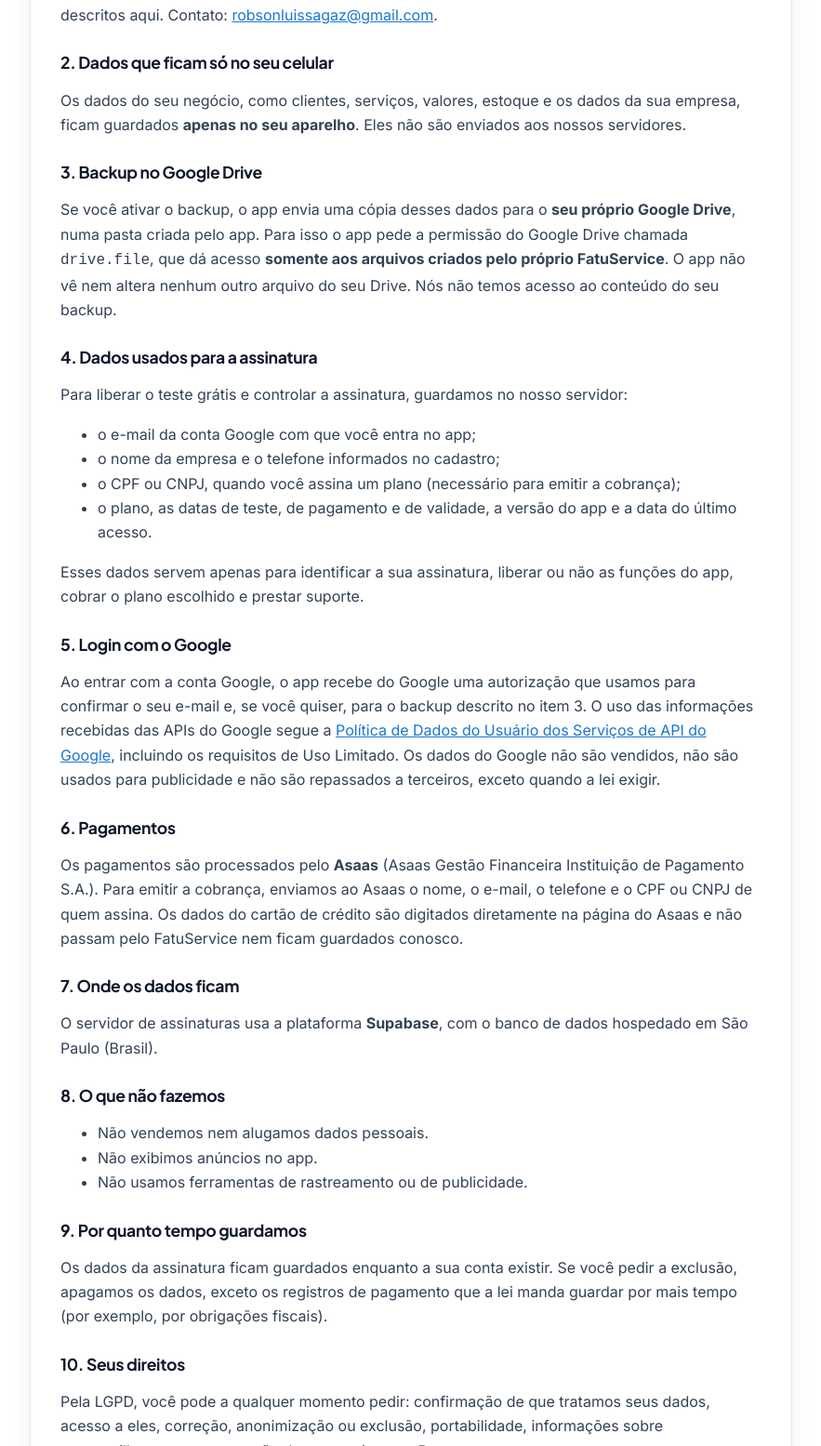
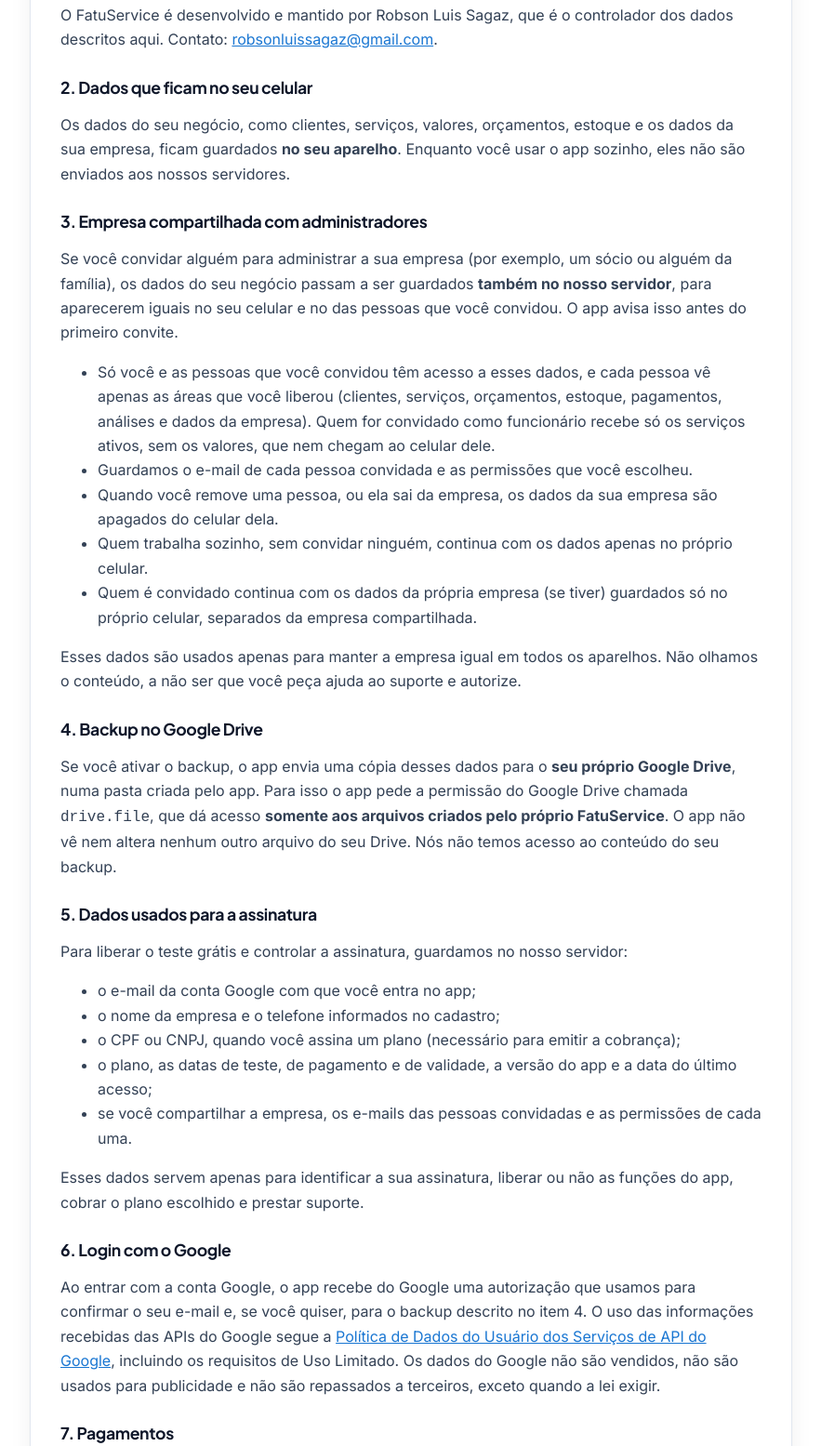
Before and after one commit to robsonluissagaz/fatuservice, a plain HTML site: page privacidade.html in a window 1280 px wide. Shown: the part 502-2057 px from the top of the page at 93% size, without its empty margins (198-1081 px from the left). Drawn offline with Linux system fonts and the light colour scheme.

Commit message:
Versão 0.18.0: empresa compartilhada (privacidade, termos e novidades)
- novidades.json: 0.18.0 (administradores, permissões e funcionário).
- privacidade: item novo sobre a empresa compartilhada (dados também no
  servidor só para quem convida alguém; funcionário sem valores).
- termos: item Administradores da empresa; página inicial ajustada.

Co-Authored-By: Claude Opus 5.5 <noreply@anthropic.com>

```diff
--- a/privacidade.html
+++ b/privacidade.html
@@ -32,58 +32,70 @@
   </header>
   <main class="recipiente conteudo-pagina">
     <article class="cartao documento estreito">
-      <p class="suave">Vigente desde 23 de novembro de 2026.</p>
+      <p class="suave">Atualizada em 25 de novembro de 2026 (inclui a empresa compartilhada com administradores, item 3).</p>
 
       <p>Esta política explica quais dados o aplicativo FatuService usa, para quê e quais são os seus direitos, conforme a Lei Geral de Proteção de Dados (Lei nº 13.709/2018, LGPD).</p>
 
       <h3>1. Quem é o responsável</h3>
       <p>O FatuService é desenvolvido e mantido por Robson Luis Sagaz, que é o controlador dos dados descritos aqui. Contato: <a href="mailto:robsonluissagaz@gmail.com">robsonluissagaz@gmail.com</a>.</p>
 
-      <h3>2. Dados que ficam só no seu celular</h3>
-      <p>Os dados do seu negócio, como clientes, serviços, valores, estoque e os dados da sua empresa, ficam guardados <strong>apenas no seu aparelho</strong>. Eles não são enviados aos nossos servidores.</p>
+      <h3>2. Dados que ficam no seu celular</h3>
+      <p>Os dados do seu negócio, como clientes, serviços, valores, orçamentos, estoque e os dados da sua empresa, ficam guardados <strong>no seu aparelho</strong>. Enquanto você usar o app sozinho, eles não são enviados aos nossos servidores.</p>
 
-      <h3>3. Backup no Google Drive</h3>
+      <h3>3. Empresa compartilhada com administradores</h3>
+      <p>Se você convidar alguém para administrar a sua empresa (por exemplo, um sócio ou alguém da família), os dados do seu negócio passam a ser guardados <strong>também no nosso servidor</strong>, para aparecerem iguais no seu celular e no das pessoas que você convidou. O app avisa isso antes do primeiro convite.</p>
+      <ul>
+        <li>Só você e as pessoas que você convidou têm acesso a esses dados, e cada pessoa vê apenas as áreas que você liberou (clientes, serviços, orçamentos, estoque, pagamentos, análises e dados da empresa). Quem for convidado como funcionário recebe só os serviços ativos, sem os valores, que nem chegam ao celular dele.</li>
+        <li>Guardamos o e-mail de cada pessoa convidada e as permissões que você escolheu.</li>
+        <li>Quando você remove uma pessoa, ou ela sai da empresa, os dados da sua empresa são apagados do celular dela.</li>
+        <li>Quem trabalha sozinho, sem convidar ninguém, continua com os dados apenas no próprio celular.</li>
+        <li>Quem é convidado continua com os dados da própria empresa (se tiver) guardados só no próprio celular, separados da empresa compartilhada.</li>
+      </ul>
+      <p>Esses dados são usados apenas para manter a empresa igual em todos os aparelhos. Não olhamos o conteúdo, a não ser que você peça ajuda ao suporte e autorize.</p>
+
+      <h3>4. Backup no Google Drive</h3>
       <p>Se você ativar o backup, o app envia uma cópia desses dados para o <strong>seu próprio Google Drive</strong>, numa pasta criada pelo app. Para isso o app pede a permissão do Google Drive chamada <code>drive.file</code>, que dá acesso <strong>somente aos arquivos criados pelo próprio FatuService</strong>. O app não vê nem altera nenhum outro arquivo do seu Drive. Nós não temos acesso ao conteúdo do seu backup.</p>
 
-      <h3>4. Dados usados para a assinatura</h3>
+      <h3>5. Dados usados para a assinatura</h3>
       <p>Para liberar o teste grátis e controlar a assinatura, guardamos no nosso servidor:</p>
       <ul>
         <li>o e-mail da conta Google com que você entra no app;</li>
         <li>o nome da empresa e o telefone informados no cadastro;</li>
         <li>o CPF ou CNPJ, quando você assina um plano (necessário para emitir a cobrança);</li>
-        <li>o plano, as datas de teste, de pagamento e de validade, a versão do app e a data do último acesso.</li>
+        <li>o plano, as datas de teste, de pagamento e de validade, a versão do app e a data do último acesso;</li>
+        <li>se você compartilhar a empresa, os e-mails das pessoas convidadas e as permissões de cada uma.</li>
       </ul>
       <p>Esses dados servem apenas para identificar a sua assinatura, liberar ou não as funções do app, cobrar o plano escolhido e prestar suporte.</p>
 
-      <h3>5. Login com o Google</h3>
-      <p>Ao entrar com a conta Google, o app recebe do Google uma autorização que usamos para confirmar o seu e-mail e, se você quiser, para o backup descrito no item 3. O uso das informações recebidas das APIs do Google segue a <a href="https://developers.google.com/terms/api-services-user-data-policy" rel="noopener">Política de Dados do Usuário dos Serviços de API do Google</a>, incluindo os requisitos de Uso Limitado. Os dados do Google não são vendidos, não são usados para publicidade e não são repassados a terceiros, exceto quando a lei exigir.</p>
+      <h3>6. Login com o Google</h3>
+      <p>Ao entrar com a conta Google, o app recebe do Google uma autorização que usamos para confirmar o seu e-mail e, se você quiser, para o backup descrito no item 4. O uso das informações recebidas das APIs do Google segue a <a href="https://developers.google.com/terms/api-services-user-data-policy" rel="noopener">Política de Dados do Usuário dos Serviços de API do Google</a>, incluindo os requisitos de Uso Limitado. Os dados do Google não são vendidos, não são usados para publicidade e não são repassados a terceiros, exceto quando a lei exigir.</p>
 
-      <h3>6. Pagamentos</h3>
+      <h3>7. Pagamentos</h3>
       <p>Os pagamentos são processados pelo <strong>Asaas</strong> (Asaas Gestão Financeira Instituição de Pagamento S.A.). Para emitir a cobrança, enviamos ao Asaas o nome, o e-mail, o telefone e o CPF ou CNPJ de quem assina. Os dados do cartão de crédito são digitados diretamente na página do Asaas e não passam pelo FatuService nem ficam guardados conosco.</p>
 
-      <h3>7. Onde os dados ficam</h3>
-      <p>O servidor de assinaturas usa a plataforma <strong>Supabase</strong>, com o banco de dados hospedado em São Paulo (Brasil).</p>
+      <h3>8. Onde os dados ficam</h3>
+      <p>O servidor do FatuService (assinaturas e, quando houver, a empresa compartilhada) usa a plataforma <strong>Supabase</strong>, com o banco de dados hospedado em São Paulo (Brasil).</p>
 
-      <h3>8. O que não fazemos</h3>
+      <h3>9. O que não fazemos</h3>
       <ul>
         <li>Não vendemos nem alugamos dados pessoais.</li>
         <li>Não exibimos anúncios no app.</li>
         <li>Não usamos ferramentas de rastreamento ou de publicidade.</li>
       </ul>
 
-      <h3>9. Por quanto tempo guardamos</h3>
-      <p>Os dados da assinatura ficam guardados enquanto a sua conta existir. Se você pedir a exclusão, apagamos os dados, exceto os registros de pagamento que a lei manda guardar por mais tempo (por exemplo, por obrigações fiscais).</p>
+      <h3>10. Por quanto tempo guardamos</h3>
+      <p>Os dados da assinatura ficam guardados enquanto a sua conta existir. Os dados de uma empresa compartilhada ficam guardados enquanto ela estiver compartilhada. Se você pedir a exclusão, apagamos os dados, exceto os registros de pagamento que a lei manda guardar por mais tempo (por exemplo, por obrigações fiscais).</p>
 
-      <h3>10. Seus direitos</h3>
+      <h3>11. Seus direitos</h3>
       <p>Pela LGPD, você pode a qualquer momento pedir: confirmação de que tratamos seus dados, acesso a eles, correção, anonimização ou exclusão, portabilidade, informações sobre compartilhamento e revogação do consentimento. Basta escrever para <a href="mailto:robsonluissagaz@gmail.com">robsonluissagaz@gmail.com</a>. Você também pode desconectar o FatuService da sua conta Google em <a href="https://myaccount.google.com/permissions" rel="noopener">myaccount.google.com/permissions</a>.</p>
 
-      <h3>11. Segurança</h3>
-      <p>A comunicação entre o app e o servidor é criptografada (HTTPS), e o acesso ao banco de dados é restrito ao próprio servidor de assinaturas.</p>
+      <h3>12. Segurança</h3>
+      <p>A comunicação entre o app e o servidor é criptografada (HTTPS), e o acesso ao banco de dados é restrito às funções do próprio servidor, que conferem quem é a pessoa e o que ela pode ver antes de entregar qualquer dado.</p>
 
-      <h3>12. Idade</h3>
+      <h3>13. Idade</h3>
       <p>O FatuService é destinado a profissionais e empresas e não deve ser usado por menores de 18 anos.</p>
 
-      <h3>13. Mudanças nesta política</h3>
+      <h3>14. Mudanças nesta política</h3>
       <p>Se esta política mudar, a nova versão será publicada nesta página com a data atualizada. Mudanças importantes também serão avisadas no app.</p>
     </article>
   </main>
```
Also changed, not shown: index.html (+2 -2 lines), novidades.json (+10 -0 lines), termos.html (+4 -1 lines).
